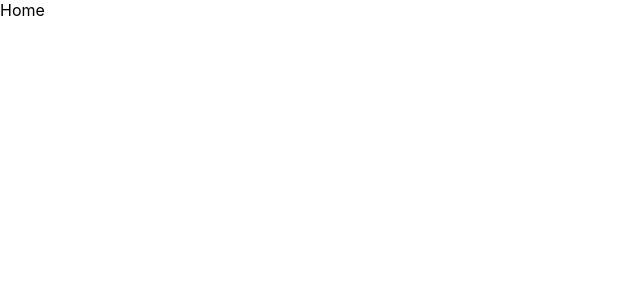
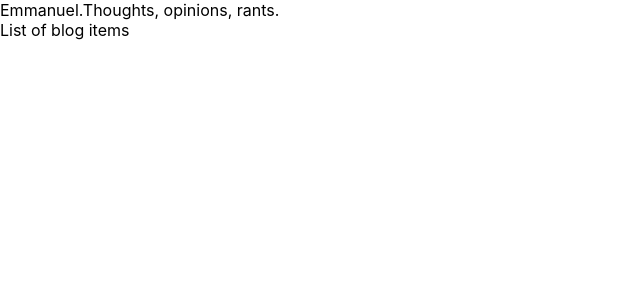
Before and after one commit to TheAstutian/pf-bl-fe, a React (Create React App) app: page / in a window 1280 px wide. Shown: the top 300 px of the page, without its empty margins (0-640 px from the left). Built offline with nearby package versions, Linux system fonts and the light colour scheme.

Commit message:
homepage

```diff
--- a/src/pages/Home.js
+++ b/src/pages/Home.js
@@ -2,7 +2,15 @@ import React from 'react'
 
 const Home = () => {
   return (
-    <div>Home</div>
+    <div className='home-container'>
+      <div className='title'>
+        <span className='main-title'>Emmanuel.</span>
+        <span className='sub-title'>Thoughts, opinions, rants.</span>
+      </div>
+      <div className='home-body'>
+        List of blog items
+      </div>
+    </div>
   )
 }
 
```
